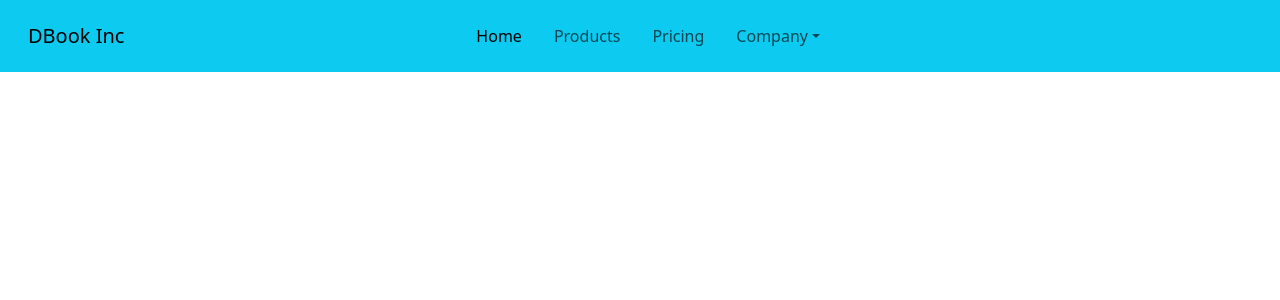
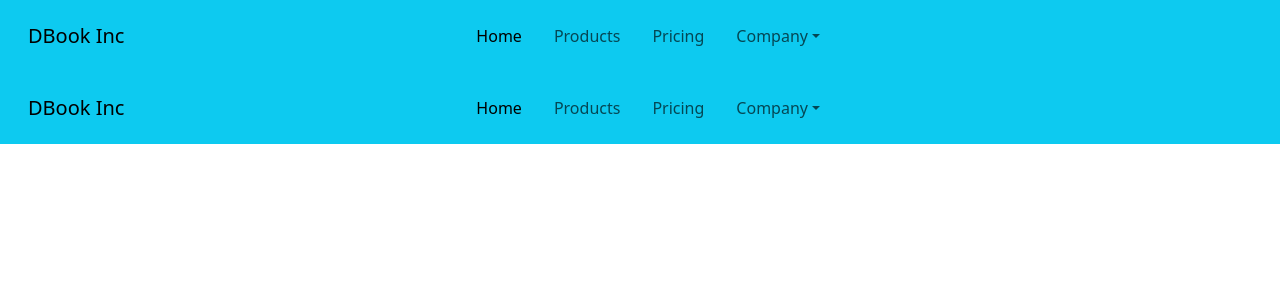
Before and after one commit to felipecrivera/bs-form, a React (Create React App) app: page / in a window 1280 px wide. Shown: the top 300 px of the page. Built offline with nearby package versions, Linux system fonts and the light colour scheme.

Commit message:
added navbar

```diff
--- /dev/null
+++ b/src/layouts/Navbar/index.js
@@ -0,0 +1,91 @@
+export default function Navbar() {
+  return (
+    <nav class="navbar navbar-expand-lg navbar-light bg-info p-3">
+      <div class="container-fluid">
+        <a class="navbar-brand" href="#">
+          DBook Inc
+        </a>
+        <button
+          class="navbar-toggler"
+          type="button"
+          data-bs-toggle="collapse"
+          data-bs-target="#navbarNavDropdown"
+          aria-controls="navbarNavDropdown"
+          aria-expanded="false"
+          aria-label="Toggle navigation"
+        >
+          <span class="navbar-toggler-icon"></span>
+        </button>
+
+        <div class=" collapse navbar-collapse" id="navbarNavDropdown">
+          <ul class="navbar-nav ms-auto ">
+            <li class="nav-item">
+              <a class="nav-link mx-2 active" aria-current="page" href="#">
+                Home
+              </a>
+            </li>
+            <li class="nav-item">
+              <a class="nav-link mx-2" href="#">
+                Products
+              </a>
+            </li>
+            <li class="nav-item">
+              <a class="nav-link mx-2" href="#">
+                Pricing
+              </a>
+            </li>
+            <li class="nav-item dropdown">
+              <a
+                class="nav-link mx-2 dropdown-toggle"
+                href="#"
+                id="navbarDropdownMenuLink"
+                role="button"
+                data-bs-toggle="dropdown"
+                aria-expanded="false"
+              >
+                Company
+              </a>
+              <ul
+                class="dropdown-menu"
+                aria-labelledby="navbarDropdownMenuLink"
+              >
+                <li>
+                  <a class="dropdown-item" href="#">
+                    Blog
+                  </a>
+                </li>
+                <li>
+                  <a class="dropdown-item" href="#">
+                    About Us
+                  </a>
+                </li>
+                <li>
+                  <a class="dropdown-item" href="#">
+                    Contact us
+                  </a>
+                </li>
+              </ul>
+            </li>
+          </ul>
+          <ul class="navbar-nav ms-auto d-none d-lg-inline-flex">
+            <li class="nav-item mx-2">
+              <a class="nav-link text-dark h5" href="" target="blank">
+                <i class="fab fa-google-plus-square"></i>
+              </a>
+            </li>
+            <li class="nav-item mx-2">
+              <a class="nav-link text-dark h5" href="" target="blank">
+                <i class="fab fa-twitter"></i>
+              </a>
+            </li>
+            <li class="nav-item mx-2">
+              <a class="nav-link text-dark h5" href="" target="blank">
+                <i class="fab fa-facebook-square"></i>
+              </a>
+            </li>
+          </ul>
+        </div>
+      </div>
+    </nav>
+  );
+}
--- a/src/layouts/index.js
+++ b/src/layouts/index.js
@@ -1,9 +1,11 @@
 import { Outlet } from "react-router-dom";
 import Header from "./Header";
+import Navbar from "./Navbar";
 export default function Layout() {
   return (
     <>
       <Header />
+      <Navbar />
       <Outlet />
     </>
   );
```
